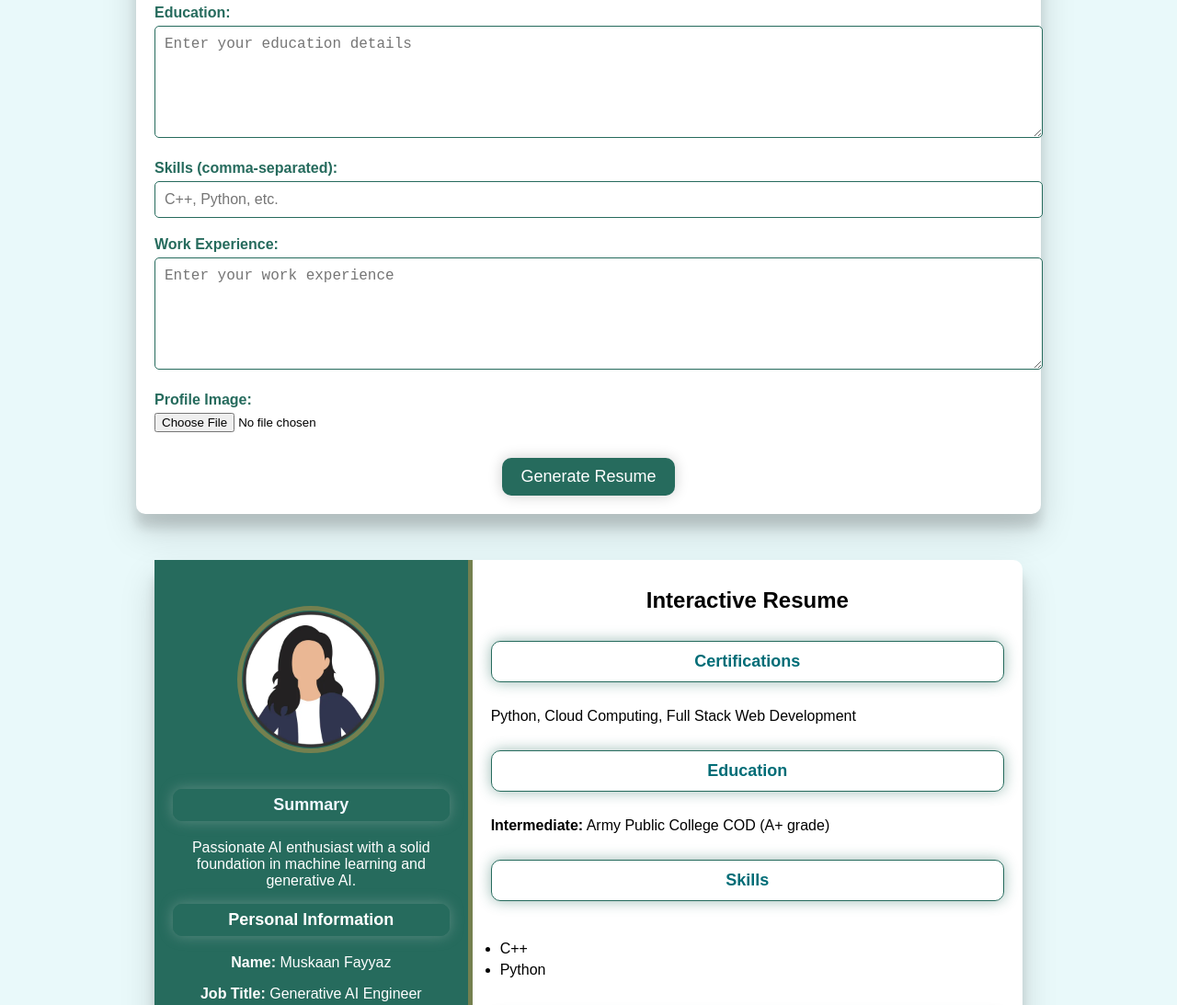
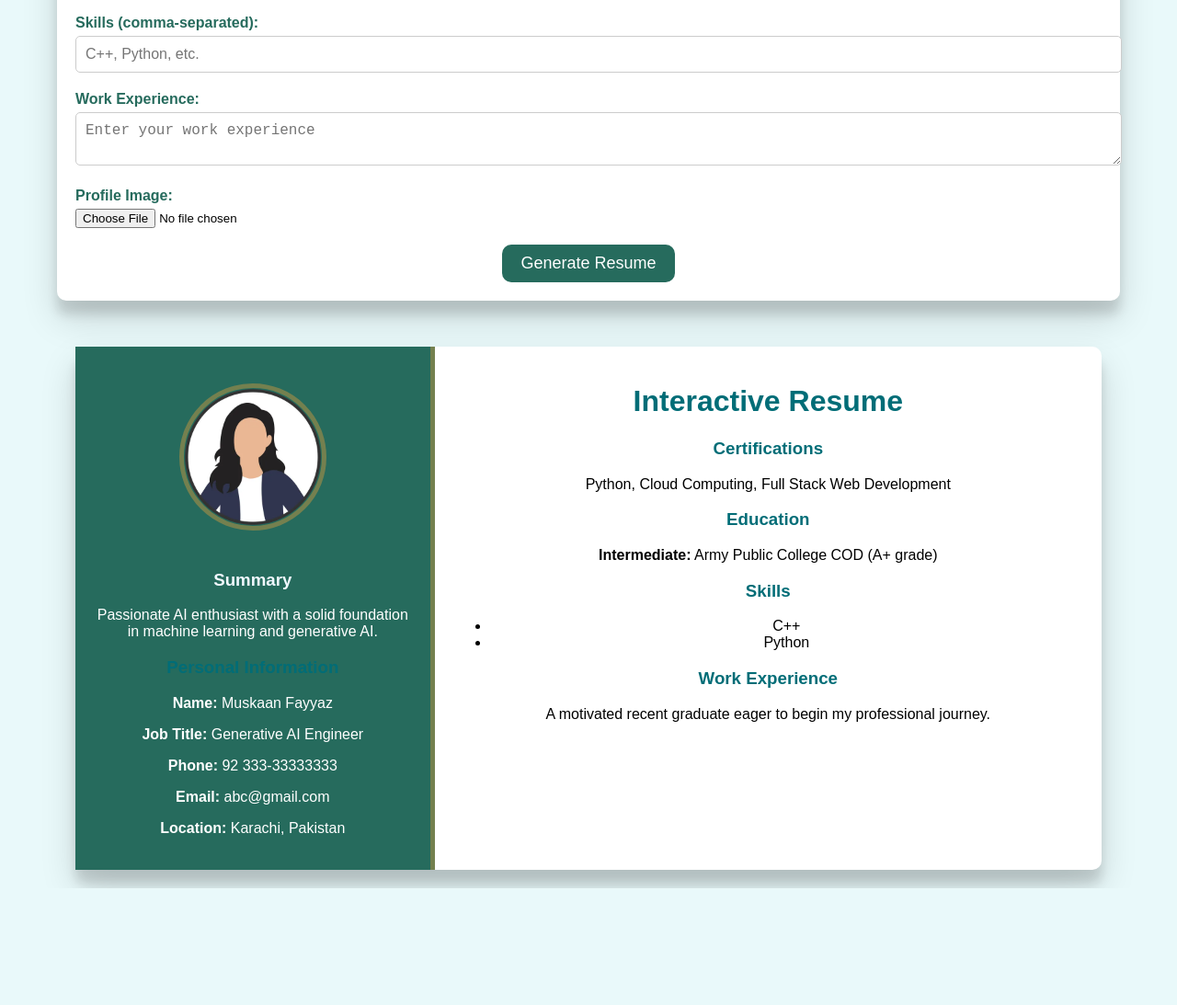
Before and after one commit to muskaanfayyaz/Hackaton1-milestone3, a website: page index.html in a window 1280 px wide. Shown: the part 800-1893 px from the top of the page at 92% size. After the commit the page ends 1766 px from the top, so only its background shows below. Drawn offline with Linux system fonts and the light colour scheme.

Commit message:
Dynamic Resume

```diff
--- a/style.css
+++ b/style.css
@@ -3,12 +3,12 @@ body {
     font-family: sans-serif;
     background-color: #e0f7f9ad;
     margin: 0;
-    padding: 50px;
+    padding: 20px;
 }
 
 /* Form Container Styling */
 .form-container {
-    width: 80%;
+    width: 90%;
     margin: 0 auto 50px;
     background-color: #ffffff;
     border-radius: 10px;
@@ -62,115 +62,67 @@ button:hover {
 .resume-container {
     display: flex;
     background-color: #ffffff;
-    width: 80%;
+    width: 90%;
     margin: 0 auto;
     border-radius: 10px;
     box-shadow: rgba(0, 0, 0, 0.15) 0px 19px 38px, rgba(0, 0, 0, 0.12) 0px 15px 12px;
+    flex-wrap: wrap;
 }
 
-/* Left Section Styling */
+.left-section, .right-section {
+    padding: 20px;
+    box-sizing: border-box;
+}
+
 .left-section {
     background-color: #266b5d;
     color: white;
-    padding: 20px;
-    width: 35%;
     text-align: center;
-    border-right: 5px solid #e59e3b69;
+    width: 100%;
+    border-bottom: 5px solid #e59e3b69;
+}
+
+.right-section {
+    width: 100%;
+    text-align: center;
 }
 
 .profile-picture {
     width: 150px;
     height: 150px;
-    margin-top: 10%;
+    margin: 20px auto;
     border-radius: 50%;
     border: 5px solid #e59e3b69;
-    margin-bottom: 20px;
 }
 
-h1 {
-    font-size: 24px;
-    margin: 10px 0;
-    margin-bottom: 30px;
-    text-align: center;
+h1, h3 {
+    color: #006d77;
 }
 
-#summary-h3, #profile-info-h3 {
-    border: #266b5d 1px solid;
-    box-shadow: 0 0 15px #9cb1ad75;
-    color: #ffffff;
-    font-weight: bold;
-    margin-bottom: 20px;
+/* Responsive Styling */
+@media screen and (min-width: 768px) {
+    .resume-container {
+        flex-direction: row;
     }
 
-h3 {
-    font-size: 18px;
-    text-align: center;
-    padding: 2%;
-    margin: 5% 0;
-    color: #006d77;
-    border-radius: 10px;
-    border: #266b5d 1px solid;
-    box-shadow: 0 0 15px #266b5d75;
-    font-weight: bold;
+    .left-section {
+        width: 35%;
+        border-right: 5px solid #e59e3b69;
+        border-bottom: none;
     }
 
-ul {
-    list-style-type: disc;
-    padding: 10px;
-    margin: 10px 0;
+    .right-section {
+        width: 65%;
+    }
 }
 
-ul li {
-    margin: 5px 0;
-}
-
-/* Right Section Styling */
-.right-section {
-    padding: 20px;
-    width: 65%;
-}
-
-#certification-h3 {
-    color: #006d77;
-    font-weight: bold;
-}
-
-/* Button Styling */
-button {
-    font-family: sans-serif;
-    background-color: #266b5d;
-    color: white;
-    border: none;
-    border-radius: 10px;
-    box-shadow: 0 0 15px rgba(0, 0, 0, 0.2);
-    cursor: pointer;
-    margin-top: 10px;
-    font-size: 18px;
-}
-
-button:hover {
-    background-color: #266b5da0;
-}
-
-/* Adjustments for the form */
-textarea {
-    height: 100px;
-}
-
-input[type="text"],
-input[type="email"],
-textarea {
-    border: 1px solid #266b5d;
-}
-
-input:focus,
-textarea:focus {
-    outline: none;
-    border: 2px solid #006d77;
-    box-shadow: 0 0 10px #006d77;
+@media screen and (max-width: 767px) {
+    .left-section, .right-section {
+        width: 100%;
     }
 
     .profile-picture {
-    max-width: 100%; /* Or any other suitable width */
-    height: auto; /* Ensure it maintains aspect ratio */
+        width: 120px;
+        height: 120px;
     }
+}
```
Lines whose indentation alone changed are shown as unchanged.
